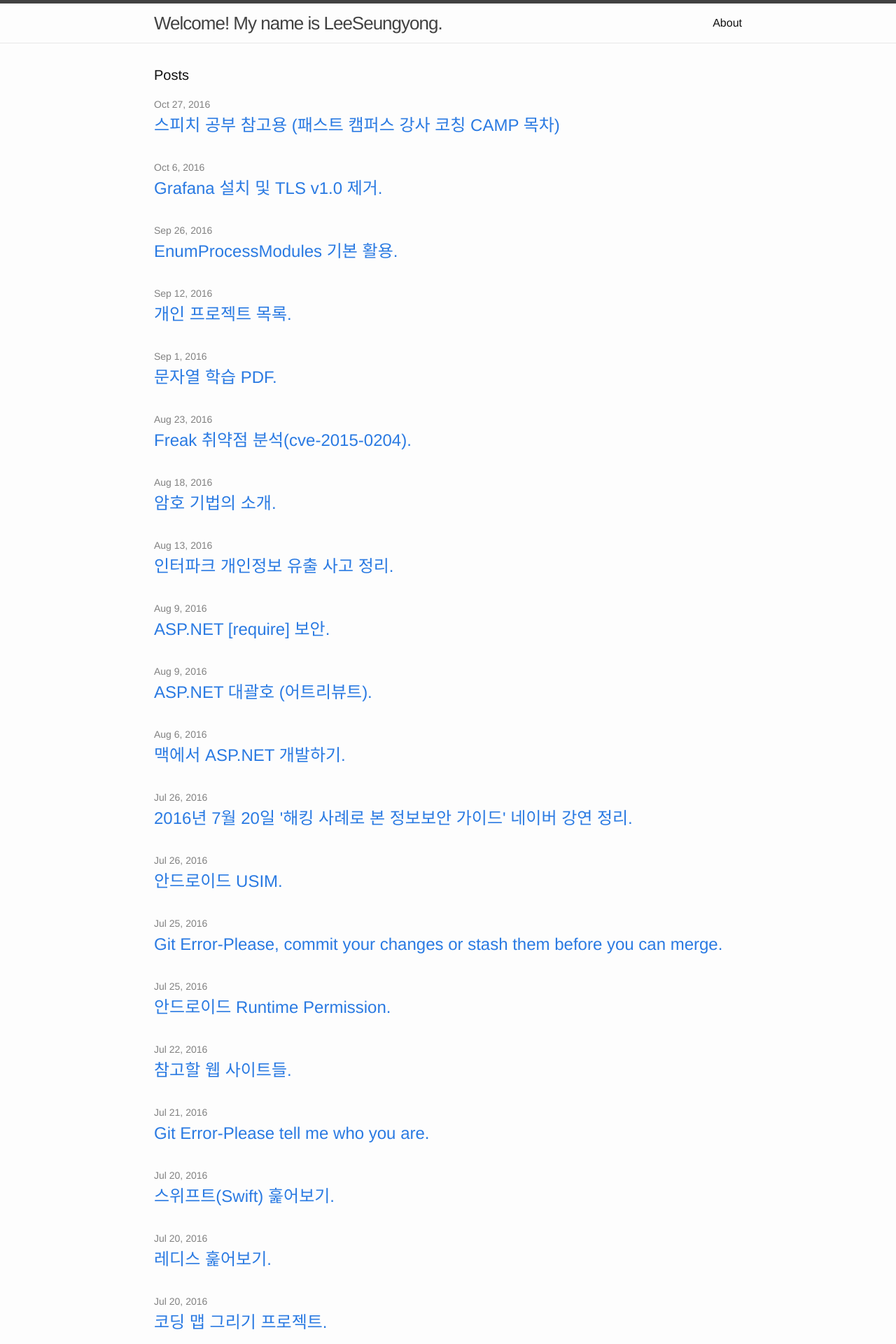
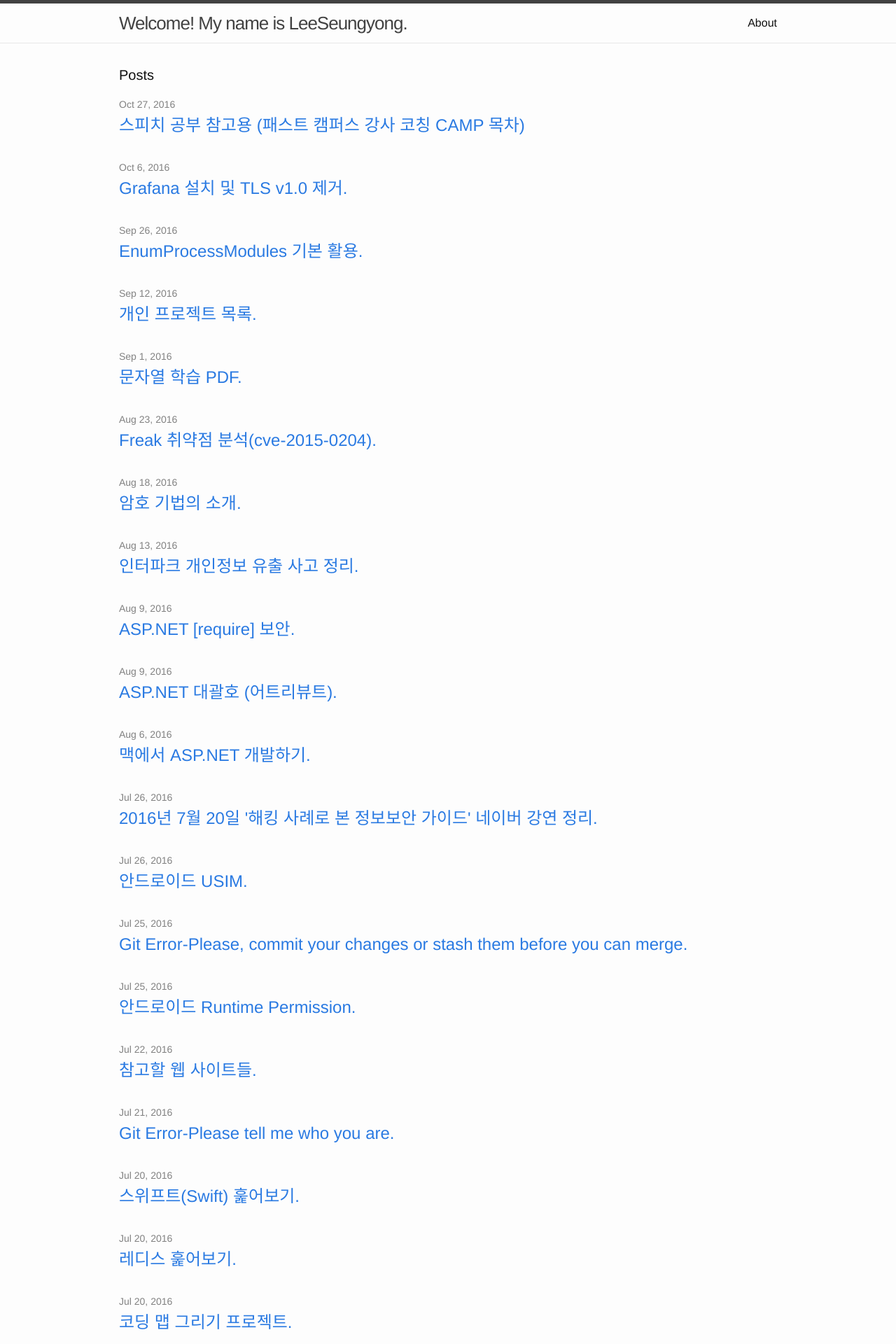
Before and after one commit to LktProgrammer/bongbongco.github.io, a Jekyll site: the page built from index.html, in a window 1280 px wide. Shown: the top 1920 px of the page at 70% size. Built offline with Jekyll 4.4.1, drawn with Linux system fonts in a browser that asks for light colours.

Commit message:
Update main.scss

```diff
--- a/css/main.scss
+++ b/css/main.scss
@@ -23,7 +23,7 @@ $grey-color-light: lighten($grey-color, 40%);
 $grey-color-dark:  darken($grey-color, 25%);
 
 // Width of the content area
-$content-width:    900px;
+$content-width:    1000px;
 
 $on-palm:          600px;
 $on-laptop:        800px;
```
